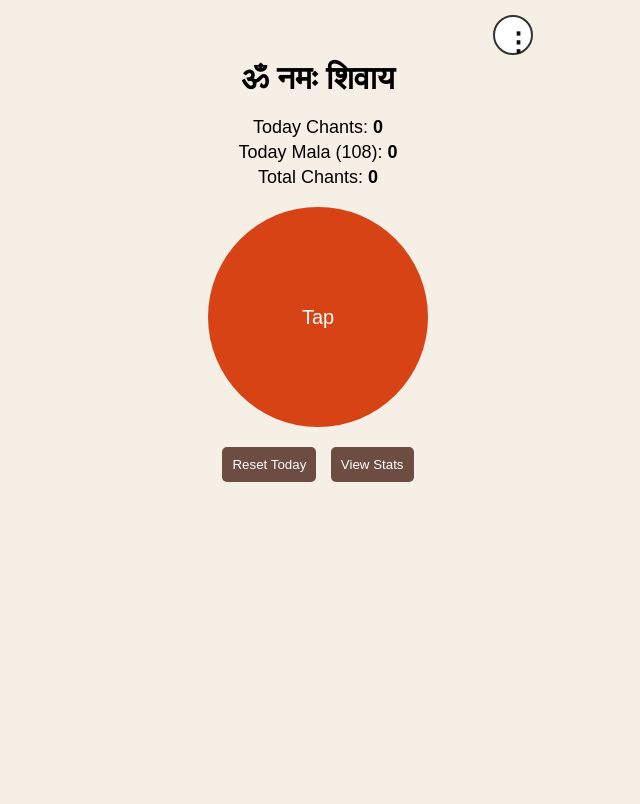
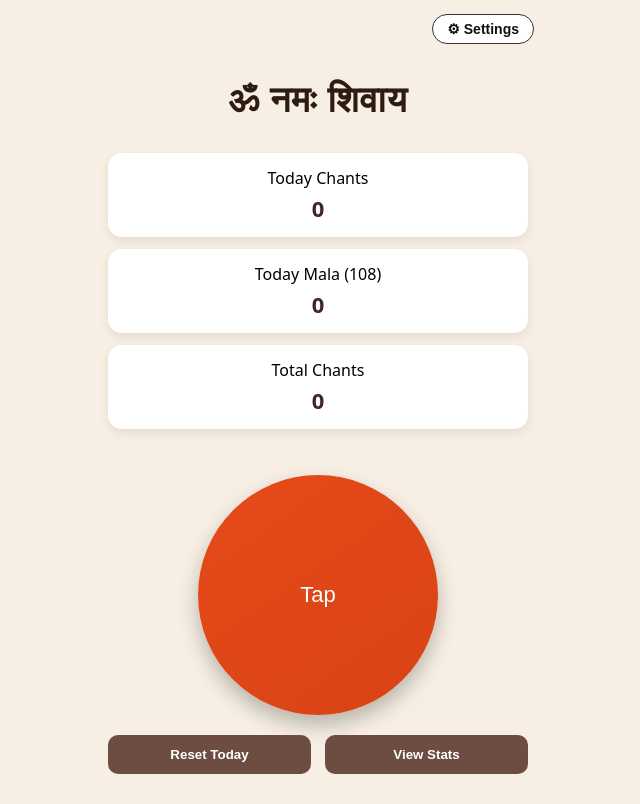
Before and after one commit to nachi2109/naamjapa, a plain HTML site: page index.html in a window 1280 px wide. Shown: the whole page, without its empty margins (322-962 px from the left). Drawn offline with Linux system fonts and the light colour scheme.

Commit message:
Fixes UI

```diff
--- a/index.html
+++ b/index.html
@@ -1,5 +1,5 @@
 <!DOCTYPE html>
-<html>
+<html lang="en">
 <head>
 <meta charset="UTF-8">
 <meta name="viewport"
@@ -8,92 +8,131 @@
 <title>Naam Japa</title>
 
 <style>
-* { touch-action: manipulation; -webkit-tap-highlight-color: transparent; }
-
-body {
-  font-family: Arial;
-  background:#f6efe6;
-  margin:0;
+*{
+  touch-action:manipulation;
+  -webkit-tap-highlight-color:transparent;
 }
 
-.app {
+body{
+  margin:0;
+  font-family:system-ui,-apple-system,BlinkMacSystemFont;
+  background:#f7efe4;
+}
+
+.app{
   max-width:420px;
   margin:auto;
-  padding:20px;
+  padding:24px 20px 30px;
   text-align:center;
   position:relative;
 }
 
-/* Menu */
-.menu {
+/* SETTINGS MENU */
+.menu{
   position:absolute;
-  top:10px;
-  right:10px;
+  top:14px;
+  right:14px;
 }
-.menu button {
-  background:#ffffff;
-  border:2px solid #333;
-  font-size:26px;
-  font-weight:bold;
+
+.menu button{
+  background:#fff;
+  border:1.5px solid #333;
+  border-radius:20px;
+  padding:6px 14px;
+  font-size:14px;
+  font-weight:700;
   color:#111;
-  width:40px;
-  height:40px;
-  border-radius:50%;
-  cursor:pointer;
 }
-.menu-list {
+
+.menu-list{
   display:none;
   position:absolute;
   right:0;
+  margin-top:8px;
   background:#fff;
-  border:1px solid #ccc;
-  border-radius:5px;
+  border-radius:12px;
+  box-shadow:0 6px 20px rgba(0,0,0,.2);
+  overflow:hidden;
 }
-.menu-list div {
-  padding:10px 14px;
-  cursor:pointer;
-  font-weight:bold;
+
+.menu-list div{
+  padding:12px 16px;
+  font-weight:600;
   color:#222;
 }
-.menu-list div:hover { background:#eee; }
 
-/* Mantra */
-.mantra {
-  font-size:32px;
-  font-weight:bold;
-  margin:40px 0 20px;
+/* MANTRA */
+.mantra{
+  font-size:36px;
+  font-weight:700;
+  letter-spacing:1px;
+  margin:50px 0 30px;
+  color:#2e1b12;
 }
 
-/* Counters */
-.counter { font-size:18px; margin:4px; }
-
-/* Tap */
-.tap {
-  width:220px;
-  height:220px;
-  border-radius:50%;
-  background:#d84315;
-  color:#fff;
-  font-size:20px;
-  border:none;
-  margin:15px 0;
+/* STATS CARDS */
+.stats{
+  display:grid;
+  gap:12px;
+  margin-bottom:26px;
 }
 
-button {
-  padding:10px;
-  margin:5px;
+.stat-box{
+  background:#fff;
+  border-radius:14px;
+  padding:14px;
+  box-shadow:0 4px 10px rgba(0,0,0,.08);
+}
+
+.stat-box span{
+  display:block;
+  margin-top:4px;
+  font-size:22px;
+  font-weight:700;
+  color:#3e2723;
+}
+
+/* TAP BUTTON */
+.tap{
+  width:240px;
+  height:240px;
+  border-radius:50%;
+  background:linear-gradient(145deg,#e64a19,#d84315);
+  color:#fff;
+  font-size:22px;
   border:none;
+  box-shadow:0 10px 20px rgba(0,0,0,.25);
+  margin:20px auto;
+}
+
+/* BOTTOM BUTTONS */
+.bottom{
+  display:flex;
+  gap:14px;
+  justify-content:center;
+}
+
+.bottom button{
+  flex:1;
+  padding:12px;
+  border-radius:10px;
   background:#6d4c41;
   color:#fff;
-  border-radius:5px;
+  font-weight:600;
+  border:none;
 }
 
-table {
+/* TABLE */
+table{
   width:100%;
   border-collapse:collapse;
-  font-size:12px;
+  font-size:13px;
 }
-th,td { border:1px solid #ccc; padding:5px; }
+
+th,td{
+  border:1px solid #ccc;
+  padding:6px;
+}
 </style>
 </head>
 
@@ -103,11 +142,11 @@ th,td { border:1px solid #ccc; padding:5px; }
 <source src="https://assets.mixkit.co/sfx/preview/mixkit-temple-bell-big-582.mp3">
 </audio>
 
+<!-- MAIN SCREEN -->
 <div class="app" id="main">
 
-<!-- Menu -->
 <div class="menu">
- <button onclick="toggleMenu()">⋮</button>
+<button onclick="toggleMenu()">⚙ Settings</button>
 <div class="menu-list" id="menuList">
   <div onclick="setMantra('ॐ नमः शिवाय')">ॐ नमः शिवाय</div>
   <div onclick="setMantra('राम राम')">राम राम</div>
@@ -118,22 +157,36 @@ th,td { border:1px solid #ccc; padding:5px; }
 
 <div class="mantra" id="mantra">ॐ नमः शिवाय</div>
 
-<div class="counter">Today Chants: <b><span id="todayChants">0</span></b></div>
-<div class="counter">Today Mala (108): <b><span id="todayMala">0</span></b></div>
-<div class="counter">Total Chants: <b><span id="totalChants">0</span></b></div>
+<div class="stats">
+  <div class="stat-box">
+    Today Chants
+    <span id="todayChants">0</span>
+  </div>
+
+  <div class="stat-box">
+    Today Mala (108)
+    <span id="todayMala">0</span>
+  </div>
+
+  <div class="stat-box">
+    Total Chants
+    <span id="totalChants">0</span>
+  </div>
+</div>
 
 <button class="tap" onclick="chant()">Tap</button>
 
-<div>
+<div class="bottom">
   <button onclick="resetToday()">Reset Today</button>
   <button onclick="showStats()">View Stats</button>
 </div>
 
 </div>
 
+<!-- STATS SCREEN -->
 <div class="app" id="stats" style="display:none">
 
-<h3>📊 Stats</h3>
+<h3>📊 Chanting Stats</h3>
 <p><b>Total Chants:</b> <span id="statsTotal"></span></p>
 
 <table>
@@ -147,7 +200,8 @@ th,td { border:1px solid #ccc; padding:5px; }
 <tbody id="rows"></tbody>
 </table>
 
-<button onclick="clearStats()">Clear Stats</button>
+<br>
+<button onclick="clearStats()">Clear All Stats</button>
 <button onclick="back()">⬅ Back</button>
 
 </div>
@@ -157,57 +211,52 @@ const MALA = 108;
 const today = new Date().toLocaleDateString("en-GB");
 
 let store = JSON.parse(localStorage.getItem("store")) || {
- total: 0,
- days: {}
+  total:0,
+  days:{}
 };
 
 let mantra = localStorage.getItem("mantra") || "ॐ नमः शिवाय";
 
-if (!store.days[today]) {
- store.days[today] = { chants: 0, mantra };
+if(!store.days[today]){
+  store.days[today] = { chants:0, mantra };
 }
 
 const bell = document.getElementById("bell");
-
 updateUI();
 
-function chant() {
+function chant(){
   store.days[today].chants++;
   store.total++;
 
- localStorage.setItem("store", JSON.stringify(store));
-
- if (store.days[today].chants % MALA === 0) {
+  if(store.days[today].chants % MALA === 0){
     bell.currentTime = 0;
     bell.play();
   }
 
+  save();
   updateUI();
 }
 
-function updateUI() {
- const c = store.days[today].chants;
+function updateUI(){
+  let c = store.days[today].chants;
   document.getElementById("todayChants").innerText = c;
   document.getElementById("todayMala").innerText = Math.floor(c / MALA);
   document.getElementById("totalChants").innerText = store.total;
   document.getElementById("mantra").innerText = mantra;
 }
 
-function resetToday() {
+function resetToday(){
   store.days[today].chants = 0;
- localStorage.setItem("store", JSON.stringify(store));
+  save();
   updateUI();
 }
 
-/* Stats */
-function showStats() {
+function showStats(){
   document.getElementById("main").style.display="none";
   document.getElementById("stats").style.display="block";
 
- let rows = "";
- let i = 1;
-
- Object.keys(store.days).forEach(d => {
+  let rows = "", i=1;
+  Object.keys(store.days).forEach(d=>{
     let c = store.days[d].chants;
     rows += `<tr>
       <td>${i++}</td>
@@ -222,35 +271,38 @@ function showStats() {
   document.getElementById("statsTotal").innerText = store.total;
 }
 
-function back() {
+function back(){
   document.getElementById("stats").style.display="none";
   document.getElementById("main").style.display="block";
 }
 
-function clearStats() {
- if (confirm("This will delete ALL history. Continue?")) {
+function clearStats(){
+  if(confirm("This will delete ALL data. Continue?")){
     localStorage.clear();
     location.reload();
   }
 }
 
-/* Menu */
-function toggleMenu() {
- const m = document.getElementById("menuList");
+function toggleMenu(){
+  let m = document.getElementById("menuList");
   m.style.display = m.style.display === "block" ? "none" : "block";
 }
 
-function setMantra(m) {
+function setMantra(m){
   mantra = m;
- localStorage.setItem("mantra", m);
+  localStorage.setItem("mantra",m);
   store.days[today].mantra = m;
   toggleMenu();
   updateUI();
 }
 
-function customMantra() {
- const m = prompt("Enter your mantra");
- if (m) setMantra(m);
+function customMantra(){
+  let m = prompt("Enter your mantra");
+  if(m) setMantra(m);
+}
+
+function save(){
+  localStorage.setItem("store",JSON.stringify(store));
 }
 </script>
 
```
Lines whose indentation alone changed are shown as unchanged.
